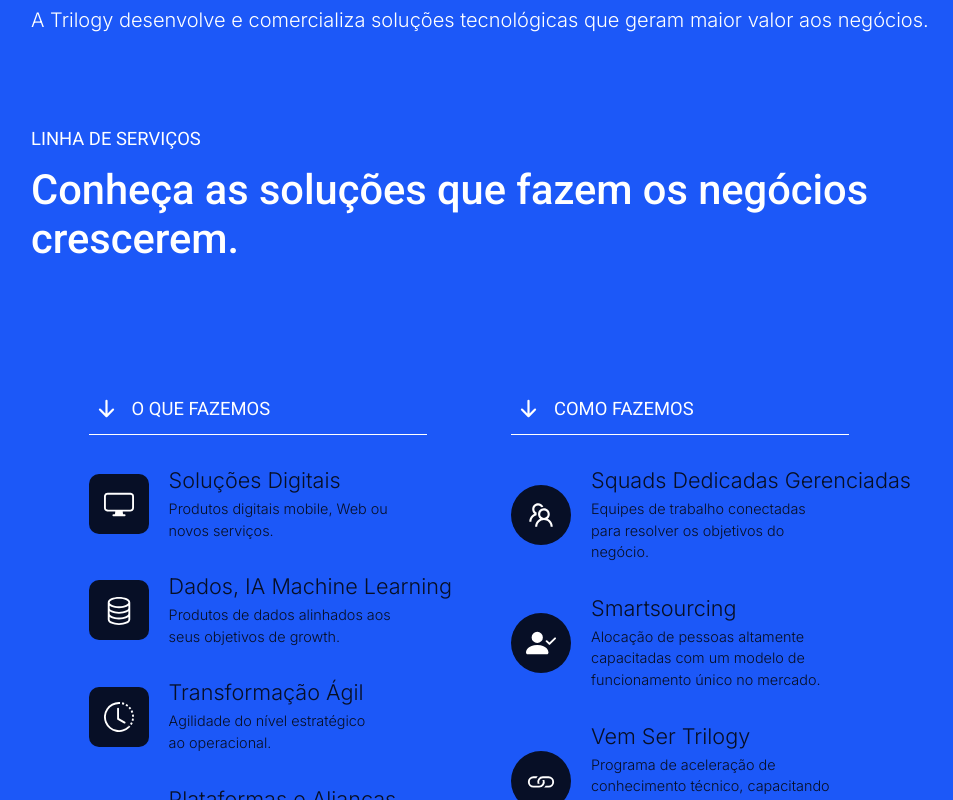
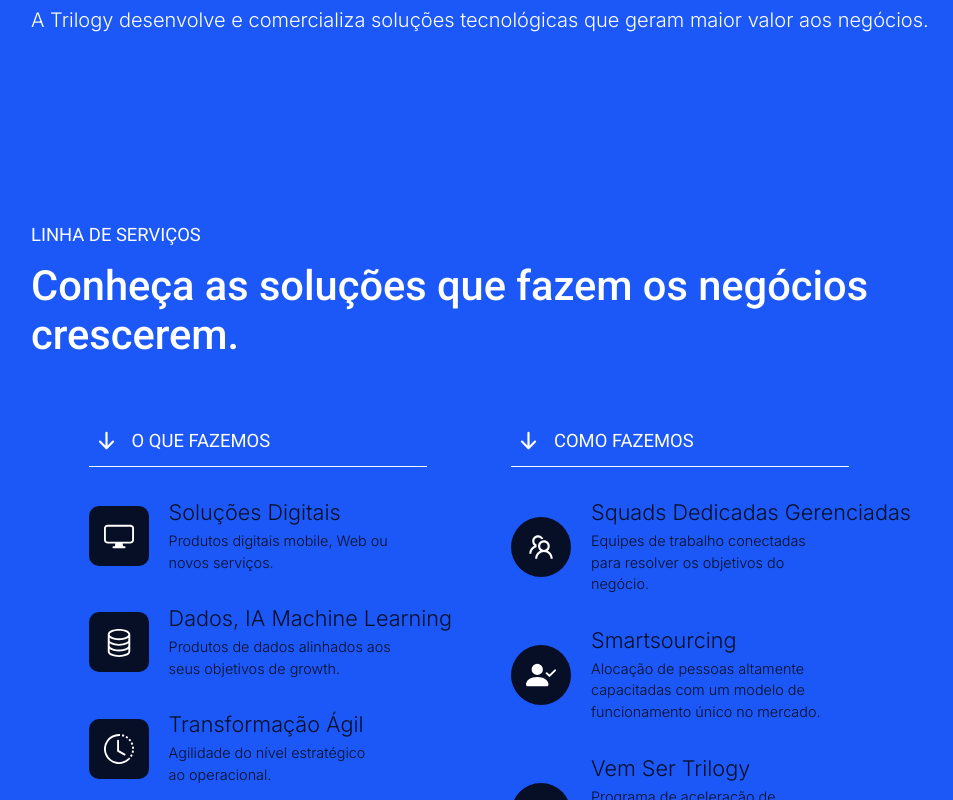
Before and after one commit to MelBalossino/Trilogy-website, a React (Vite) app: page / in a window 1280 px wide. Shown: the part 1860-2660 px from the top of the page, without its empty margins (177-1130 px from the left). Built offline with nearby package versions, Linux system fonts and the light colour scheme.

Commit message:
Changes-about-and-services

```diff
--- a/src/components/AboutUsBanner/AboutBanner.module.css
+++ b/src/components/AboutUsBanner/AboutBanner.module.css
@@ -19,7 +19,6 @@
     font-weight: 350;
     color: var(--color-white);
     margin-bottom: 0rem;
-
 }
 
 .container p {
@@ -32,7 +31,7 @@
 }
 
 .container h4 {
-    margin-top: 6rem;
+    margin-top: 12rem;
     color: var(--color-white);
     font-size: 1.15rem;
     font-weight: 400;
@@ -61,6 +60,7 @@
 @media (min-width: 1024px) {
     .container {
         padding: 7rem;
+        padding-bottom: 3rem;
         padding-left: 13rem;
     }
 
--- a/src/components/AboutUsBanner/AboutUsBanner.jsx
+++ b/src/components/AboutUsBanner/AboutUsBanner.jsx
@@ -12,41 +12,26 @@
   };
 
   return (
-    <div className={styles.container} id='sobre'>
-      <motion.img
+    <div className={styles.container}  >
+      <img
+        src="/images/trilogy_logo_2.png"
+        alt="Company Logo"
+        className={styles.logo}
+        id='sobre'
+      />
+      <h2>
+        Trilogy Solutions
+      </h2>
+      <p>
+        A Trilogy desenvolve e comercializa soluções tecnológicas que geram maior valor aos negócios.
+      </p>
+      <motion.h4
         ref={ref}
         initial="hidden"
         animate={isVisible ? "visible" : "hidden"}
         transition={{ duration: 0.5 }}
         variants={variants}
-        src="/images/trilogy_logo_2.png"
-        alt="Company Logo"
-        className={styles.logo}
-      />
-      <motion.h2
-        ref={ref}
-        initial="hidden"
-        animate={isVisible ? "visible" : "hidden"}
-        transition={{ duration: 0.5, delay: 0.2 }}
-        variants={variants}
-      >
-        Trilogy Solutions
-      </motion.h2>
-      <motion.p
-        ref={ref}
-        initial="hidden"
-        animate={isVisible ? "visible" : "hidden"}
-        transition={{ duration: 0.5, delay: 0.4 }}
-        variants={variants}
-      >
-        A Trilogy desenvolve e comercializa soluções tecnológicas que geram maior valor aos negócios.
-      </motion.p>
-      <motion.h4
-        ref={ref}
-        initial="hidden"
-        animate={isVisible ? "visible" : "hidden"}
-        transition={{ duration: 0.5, delay: 0.6 }}
-        variants={variants}
+        id='servicos'
       >
         LINHA DE SERVIÇOS
       </motion.h4>
@@ -54,7 +39,7 @@
         ref={ref}
         initial="hidden"
         animate={isVisible ? "visible" : "hidden"}
-        transition={{ duration: 0.5, delay: 0.8 }}
+        transition={{ duration: 0.5, delay: 0.2 }}
         variants={variants}
         className={styles.title}
       >
--- a/src/components/Header/Header.module.css
+++ b/src/components/Header/Header.module.css
@@ -4,7 +4,7 @@
   align-items: center;
   position: fixed;
   width: 100%;
-  height: 90px;
+  height: 70px;
   top: 0px;
   left: 0px;
   padding: 0 20px;
--- a/src/components/Services/Services.jsx
+++ b/src/components/Services/Services.jsx
@@ -16,19 +16,16 @@
 
   return (
     <>
-      <div className={styles.container} id="servicos">
-        <motion.div
-          ref={ref}
+      <div className={styles.container}>
+        <div className={styles.section}>
+          <motion.div className={styles.header} ref={ref}
             initial="hidden"
             animate={isVisible ? "visible" : "hidden"}
-          transition={{ duration: 0.5, delay: 0.8 }}
-          variants={variants}
-        >
-          <div className={styles.section}>
-            <div className={styles.header}>
+            transition={{ duration: 0.5, delay: 0.4 }}
+            variants={variants}>
             <BsArrowDownShort className={styles.arrowIcon} />
             <h2>O QUE FAZEMOS</h2>
-            </div>
+          </motion.div>
           <hr className={styles.underline} />
           {oQueFazemos.map((service, index) => (
             <div className={styles.service} key={index}>
@@ -42,19 +39,15 @@
             </div>
           ))}
         </div>
-        </motion.div>
-        <motion.div
-          ref={ref}
+        <div className={styles.section}>
+          <motion.div className={styles.header} ref={ref}
             initial="hidden"
             animate={isVisible ? "visible" : "hidden"}
-          transition={{ duration: 0.5, delay: 0.8 }}
-          variants={variants}
-        >
-          <div className={styles.section}>
-            <div className={styles.header}>
+            transition={{ duration: 0.5, delay: 0.4 }}
+            variants={variants}>
             <BsArrowDownShort className={styles.arrowIcon} />
             <h2>COMO FAZEMOS</h2>
-            </div>
+          </motion.div>
           <hr className={styles.underline} />
           {comoFazemos.map((service, index) => (
             <div className={styles.service} key={index}>
@@ -68,7 +61,6 @@
             </div>
           ))}
         </div>
-        </motion.div>
       </div>
       <div className={styles.scrollingTextContainer}>
         <div className={styles.scrollingText}>
```
Lines whose indentation alone changed are shown as unchanged.
